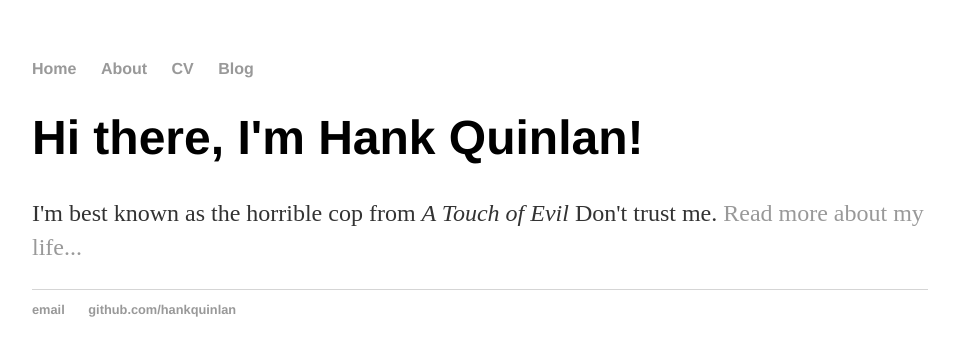
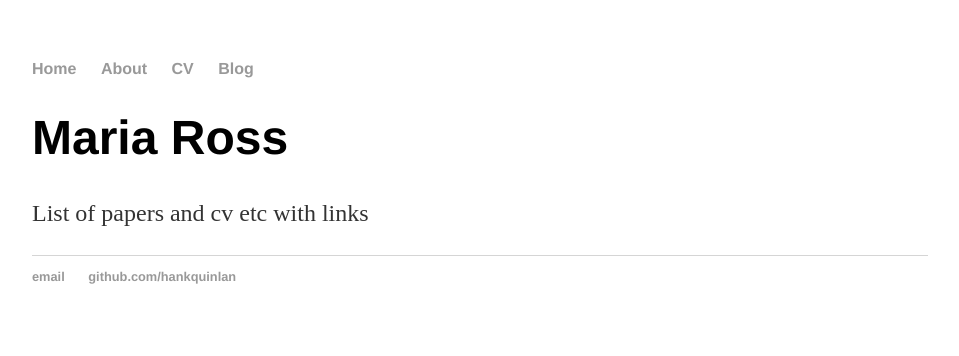
Before and after one commit to mariarross/mariarross.github.io, a Jekyll site: the page built from index.html, in a window 1280 px wide. Shown: the top 356 px of the page, without its empty margins (160-1119 px from the left). Built offline with Jekyll 4.4.1, drawn with Linux system fonts in a browser that asks for light colours.

Commit message:
Update index.html

```diff
--- a/index.html
+++ b/index.html
@@ -1,8 +1,8 @@
 ---
 layout: default
-title: Hank Quinlan, Horrible Cop
+title: Maria Ross
 ---
 <div class="blurb">
-	<h1>Hi there, I'm Hank Quinlan!</h1>
-	<p>I'm best known as the horrible cop from <em>A Touch of Evil</em> Don't trust me. <a href="/about">Read more about my life...</a></p>
+	<h1>Maria Ross</h1>
+	<p>  List  of papers and cv etc with links</p>
 </div><!-- /.blurb -->
```
